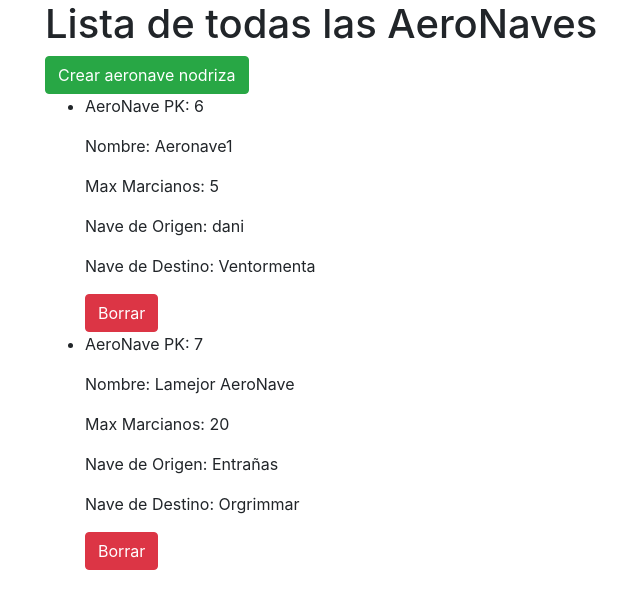
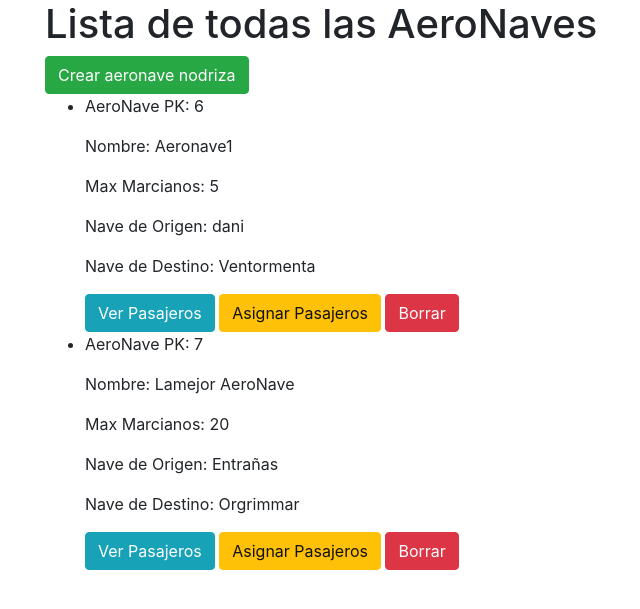
Before and after one commit to Zaexv/Martians-websample, a Django app: page /aeronave/ in a window 1280 px wide. Shown: the top 609 px of the page, without its empty margins (40-680 px from the left). Run offline with Django 3.2, Linux system fonts and the light colour scheme; data comes from the database, SQL or seed files in the repository; some libraries are stand-ins or nearby versions.

Commit message:
[ADD]: Ver pasajeros de una Aeronave

```diff
--- a/marcianos/templates/aeronave/lista.html
+++ b/marcianos/templates/aeronave/lista.html
@@ -17,6 +17,8 @@
               <p>Max Marcianos: {{ AeroNave.max_marcianos}} </p>
               <p>Nave de Origen: {{ AeroNave.nave_origen.nombre }} </p>
               <p>Nave de Destino: {{ AeroNave.nave_destino.nombre }} </p>
+              <a class="btn btn-info" href='{% url "mostrar_pasajeros" AeroNave.pk %}'>Ver Pasajeros</a>
+              <a class="btn btn-warning" href='{% url "asignar_pasajeros" AeroNave.pk %}'>Asignar Pasajeros</a>
               <a class="btn btn-danger" href='{% url "aeronave_delete" AeroNave.pk %}'>Borrar</a>
             </li>
           {% endfor %}
--- a/marcianos/views.py
+++ b/marcianos/views.py
@@ -50,13 +50,24 @@ class aeronaveForm(ModelForm):
          'nave_destino'
          ]
 
+def mostrar_pasajeros(request, pk, template_name = 'pasajero/lista.html'):
+    pasajeros = Pasajero.objects.all().filter(aeronave_id=pk)
+    data = {}
+    data['object_list'] = pasajeros
+    return render(request, template_name, data)
+
+def asignar_pasajeros(request, pk, template_name = 'pasajero/lista.html'):
+    pass
+    # To DO
+
+
 def aeronaveList(request, template_name = 'aeronave/lista.html'):
     aeronaves = aeronave.objects.all() #Obtengo la lista de naves
     data = {}
     data['object_list'] = aeronaves #Devuelvo los objetos que voy a pintar
     return render(request, template_name, data)
 
-def aeronave_create(request, template_name='aeronave/crear_aeronave.html'):
+def aeronave_create(request, template_name = 'aeronave/crear_aeronave.html'):
     form = aeronaveForm(request.POST or None)
     if form.is_valid():
         form.save()
--- a/marcianosISI/urls.py
+++ b/marcianosISI/urls.py
@@ -31,4 +31,8 @@ urlpatterns = [
     path(r'pasajero/list', views.pasajero_list, name='pasajero_list'),
     path(r'pasajero/delete(?P<pk>\d+)$', views.pasajero_delete, name='pasajero_delete'),
     path(r'pasajero/update(?P<pk>\d+)$', views.pasajero_update, name='pasajero_update'),
+
+    path(r'aeronave/mostrar_pasajeros(?P<pk>\d+)$', views.mostrar_pasajeros, name='mostrar_pasajeros'),
+    path(r'aeronave/asignar_pasajeros(?P<pk>\d+)$', views.asignar_pasajeros, name='asignar_pasajeros'),
+
 ]
```
